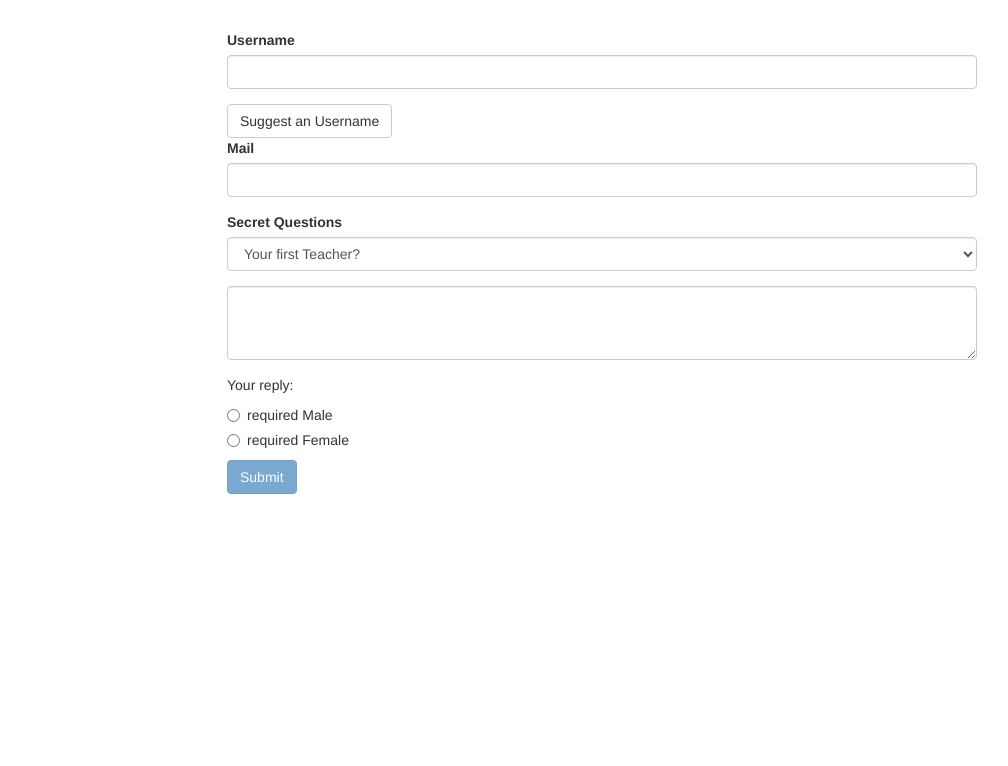
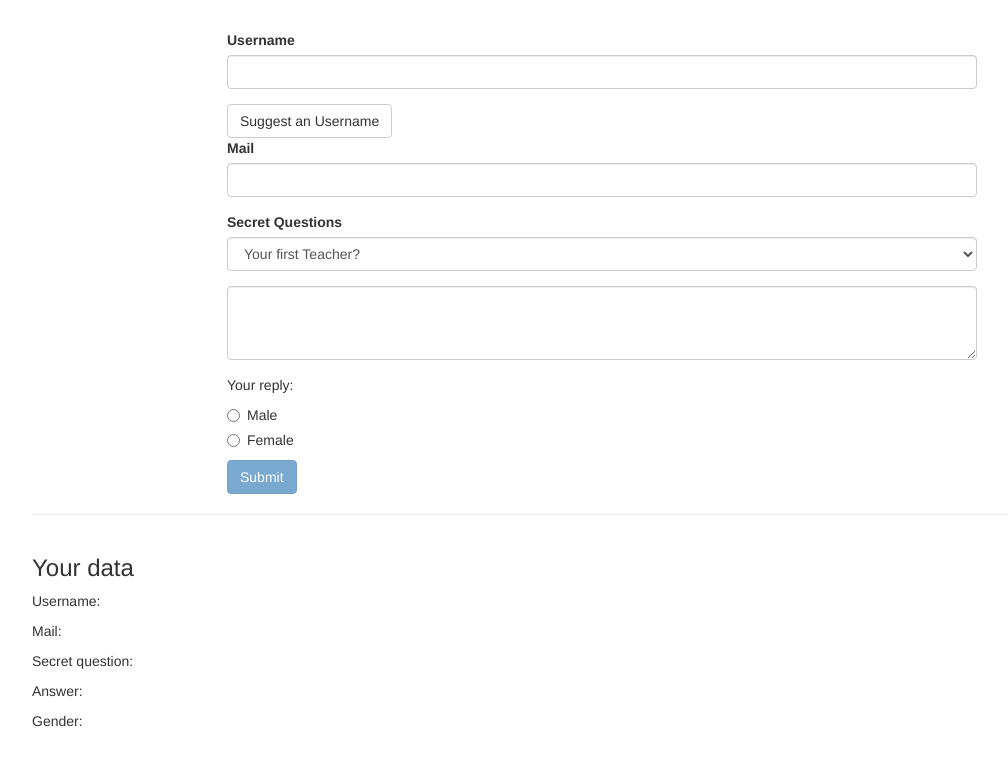
Before and after one commit to vsheva/ng-form-td-task, an Angular app: page / in a window 1280 px wide. Shown: the top 766 px of the page, without its empty margins (38-1046 px from the left). Built offline with nearby package versions, Linux system fonts and the light colour scheme.

Commit message:
form data

```diff
--- a/src/app/app.component.html
+++ b/src/app/app.component.html
@@ -63,8 +63,8 @@
               type="radio"
               name="gender"
               ngModel
-              [value]=gender>
-            required
+              [value]=gender
+              required>
             {{gender}}
           </label>
 
@@ -77,4 +77,15 @@
       </form>
     </div>
   </div>
+  <hr>
+  <div class="row">
+    <div class="col-xs-12">
+      <h3>Your data</h3>
+      <p>Username: {{user.username}} </p>
+      <p>Mail: {{user.mail}}</p>
+      <p>Secret question: {{user.secretQuestion}} </p>
+      <p>Answer: {{user.answer}}</p>
+      <p>Gender: {{user.gender}}</p>
+    </div>
+  </div>
 </div>
--- a/src/app/app.component.ts
+++ b/src/app/app.component.ts
@@ -11,12 +11,21 @@ export class AppComponent {
 
   defaultQ = "teacher";
   answer: "";
-  genders = ["Male", "Female"]
+  genders = ["Male", "Female"];
+  user = {
+    username: '',
+    mail: "",
+    secretQuestion: "",
+    answer: "",
+    gender: "",
+  };
+  submited = false;
 
   suggestUserName() {
     const suggestedName = 'Superuser';
 
-    /* this.signup.setValue({
+    //set whole form!!!
+    /*  this.signup.setValue({
         userData:{
           username:suggestedName,
           email:''
@@ -26,6 +35,7 @@ export class AppComponent {
         gender:'male'
       })*/
 
+    //set part of the form!!!
     this.signup.form.patchValue({
       userData: {
         username: suggestedName,
@@ -39,7 +49,10 @@ export class AppComponent {
    }*/
 
   onSubmit() {
-    console.log(this.signup)
+    this.user.username = this.signup.value.userData.username; //после равно - из HTML!!!
+    this.user.mail = this.signup.value.userData.email;
+    this.user.secretQuestion = this.signup.value.secret;
+    this.user.answer = this.signup.value.questionAnswer;
+    this.user.gender = this.signup.value.gender;
   }
-
 }
```
Lines whose indentation alone changed are shown as unchanged.
